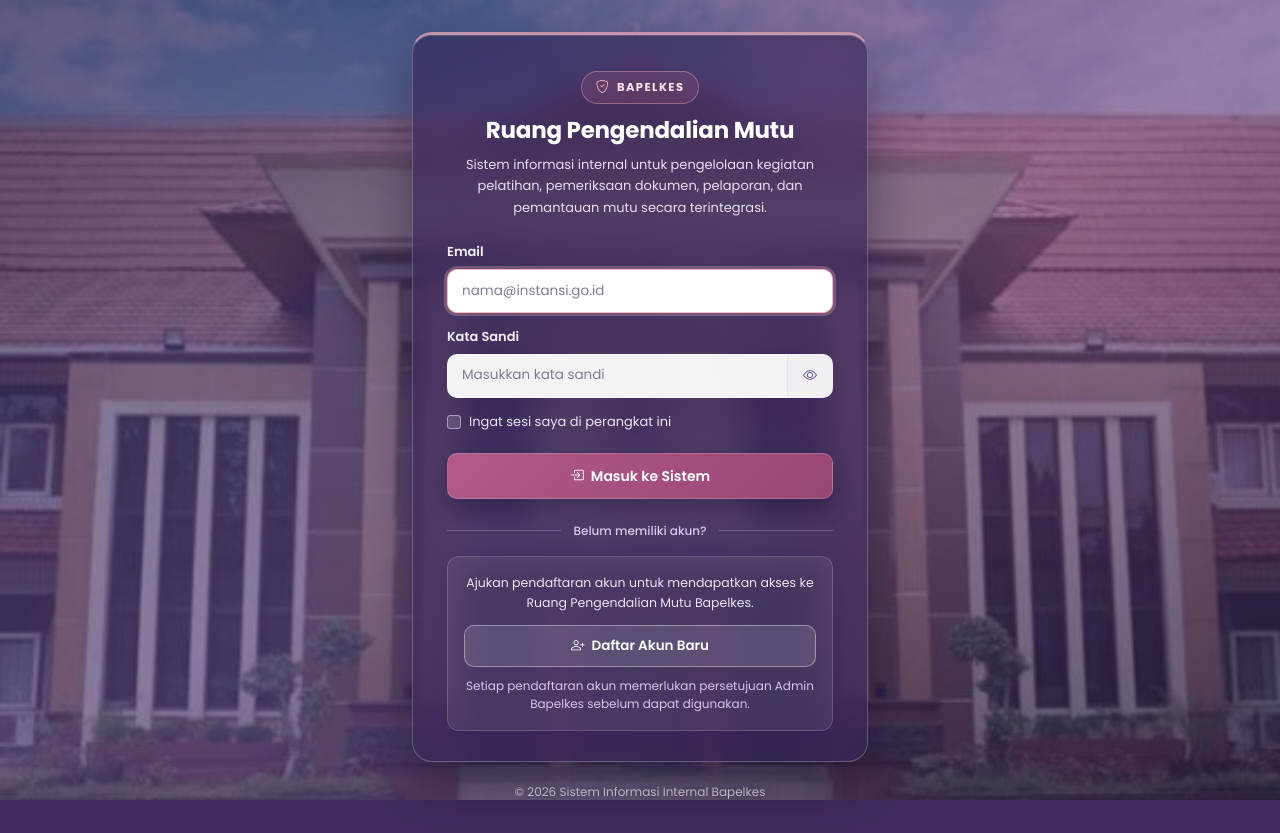
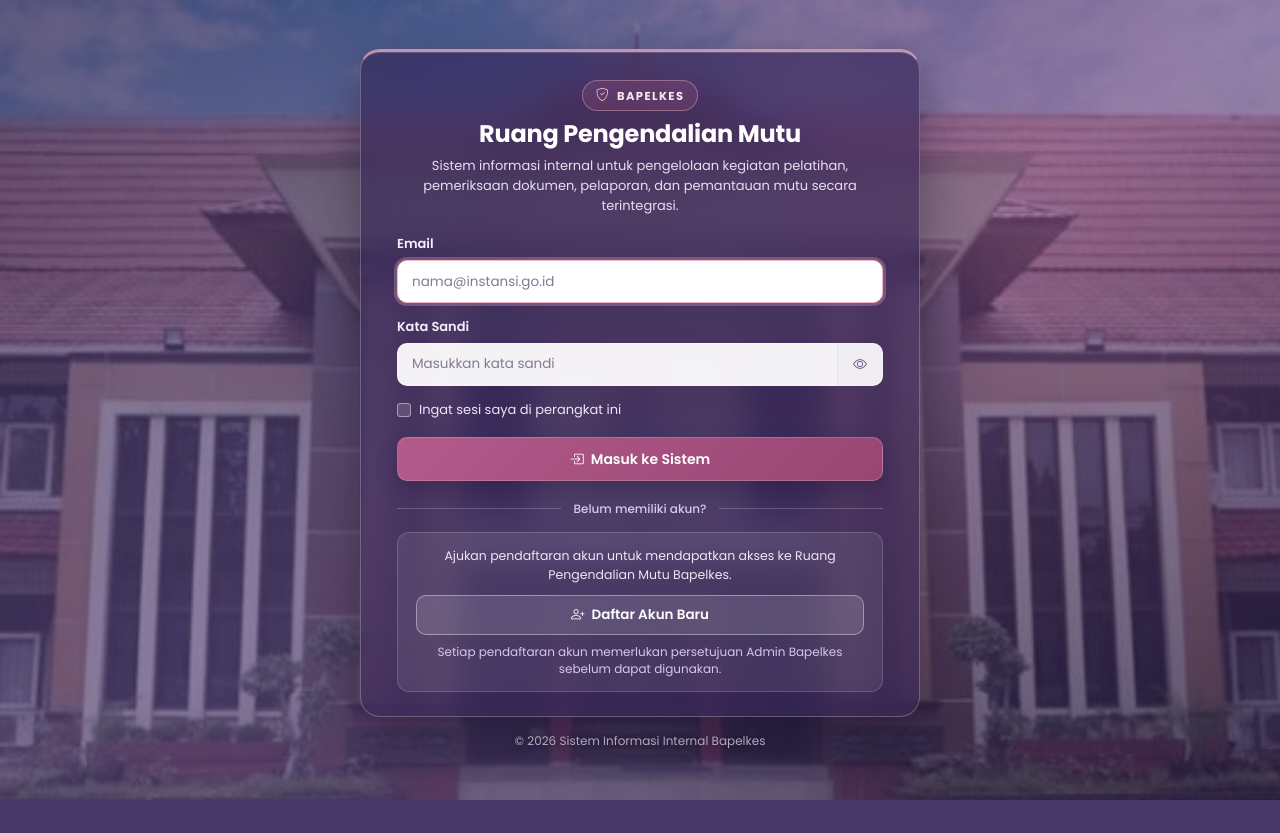
Before and after one commit to lidaaaa73/Ruang-Pengendali-Mutu, a Laravel app: page /login in a window 1280 px wide. After the commit the page ends 800 px from the top, so only its background shows below. Run offline with Laravel 12, Linux system fonts and the light colour scheme.

Commit message:
redesign login baruuuuuuu

```diff
--- a/resources/views/auth/login.blade.php
+++ b/resources/views/auth/login.blade.php
@@ -25,7 +25,7 @@
             flex-direction: column;
             align-items: center;
             justify-content: center;
-            padding: 32px 16px;
+            padding: 24px 16px;
         }
 
         .auth-screen::before {
@@ -58,8 +58,8 @@
 
         .auth-glass-card {
             width: 100%;
-            max-width: 456px;
-            padding: 36px 34px 30px;
+            max-width: 560px;
+            padding: 28px 36px 24px;
             border: 1px solid rgba(255, 255, 255, 0.24);
             border-top: 3px solid rgba(246, 183, 199, 0.72);
             border-radius: 20px;
@@ -78,7 +78,7 @@
 
         .auth-identity {
             text-align: center;
-            margin-bottom: 24px;
+            margin-bottom: 18px;
         }
 
         .auth-badge {
@@ -86,8 +86,8 @@
             align-items: center;
             justify-content: center;
             gap: 7px;
-            margin-bottom: 12px;
-            padding: 5px 14px;
+            margin-bottom: 8px;
+            padding: 4px 13px;
             border: 1px solid rgba(246, 183, 199, 0.38);
             border-radius: 999px;
             background: rgba(179, 90, 138, 0.22);
@@ -104,37 +104,42 @@
         }
 
         .auth-identity h1 {
-            margin: 0 0 8px;
+            margin: 0 0 6px;
             color: #FFFFFF;
-            font-size: 23px;
+            font-size: 24px;
             font-weight: 700;
             letter-spacing: -0.01em;
-            line-height: 1.3;
+            line-height: 1.28;
         }
 
         .auth-identity p {
             margin: 0 auto;
-            max-width: 360px;
+            max-width: 480px;
             color: #E7DFF3;
             font-size: 13px;
-            line-height: 1.65;
+            line-height: 1.55;
+        }
+
+        .auth-field {
+            margin-bottom: 14px;
         }
 
         .auth-glass-card .app-form-label {
             color: #F4EFFA;
             font-size: 13px;
             font-weight: 600;
-            margin-bottom: 6px;
+            margin-bottom: 5px;
         }
 
         .auth-glass-card .form-control {
-            min-height: 44px;
+            width: 100%;
+            min-height: 43px;
             border: 1px solid rgba(255, 255, 255, 0.28);
             border-radius: 10px;
             background: rgba(255, 255, 255, 0.94);
             color: var(--text-primary);
             font-size: 13.5px;
-            padding: 10px 14px;
+            padding: 9px 14px;
         }
 
         .auth-glass-card .form-control::placeholder {
@@ -147,7 +152,12 @@
             box-shadow: 0 0 0 3px rgba(246, 183, 199, 0.28);
         }
 
+        .auth-glass-card .input-group {
+            width: 100%;
+        }
+
         .auth-glass-card .input-group .form-control {
+            width: 1%;
             border-top-right-radius: 0;
             border-bottom-right-radius: 0;
         }
@@ -173,7 +183,7 @@
             display: flex;
             align-items: center;
             gap: 8px;
-            margin-bottom: 20px;
+            margin-bottom: 16px;
         }
 
         .auth-remember-check .form-check-input {
@@ -199,7 +209,7 @@
         }
 
         .auth-submit-btn {
-            min-height: 46px;
+            min-height: 44px;
             border: 1px solid rgba(255, 255, 255, 0.18);
             border-radius: 10px;
             background: linear-gradient(135deg, #B35A8A 0%, #984673 100%);
@@ -220,7 +230,7 @@
             display: flex;
             align-items: center;
             gap: 12px;
-            margin: 22px 0 16px;
+            margin: 18px 0 14px;
             color: #D8CCE9;
             font-size: 12px;
             font-weight: 500;
@@ -235,7 +245,7 @@
         }
 
         .auth-register-box {
-            padding: 16px;
+            padding: 14px 18px;
             border: 1px solid rgba(255, 255, 255, 0.16);
             border-radius: 12px;
             background: rgba(255, 255, 255, 0.08);
@@ -243,14 +253,14 @@
         }
 
         .auth-register-box p {
-            margin: 0 0 12px;
+            margin: 0 0 10px;
             color: #EDE6F7;
             font-size: 12.5px;
-            line-height: 1.6;
+            line-height: 1.5;
         }
 
         .auth-register-btn {
-            min-height: 42px;
+            min-height: 40px;
             border: 1px solid rgba(255, 255, 255, 0.38);
             border-radius: 10px;
             background: rgba(255, 255, 255, 0.12);
@@ -266,27 +276,34 @@
         }
 
         .auth-register-note {
-            margin-top: 10px;
+            margin-top: 8px;
             color: #D5C8E8;
             font-size: 12px;
-            line-height: 1.55;
+            line-height: 1.45;
         }
 
         .auth-copyright {
-            margin-top: 20px;
+            margin-top: 14px;
             color: rgba(242, 236, 249, 0.88);
             font-size: 12px;
             text-align: center;
             text-shadow: 0 1px 6px rgba(24, 14, 42, 0.45);
         }
 
+        @media (max-width: 767.98px) {
+            .auth-glass-card {
+                max-width: 500px;
+                padding: 26px 26px 22px;
+            }
+        }
+
         @media (max-width: 575.98px) {
             .auth-screen {
-                padding: 20px 14px;
+                padding: 18px 14px;
             }
 
             .auth-glass-card {
-                padding: 28px 20px 24px;
+                padding: 24px 18px 20px;
                 border-radius: 16px;
             }
 
@@ -329,7 +346,7 @@
             <form action="{{ route('login.process') }}" method="POST">
                 @csrf
 
-                <div class="mb-3">
+                <div class="auth-field">
                     <label for="email" class="app-form-label">Email</label>
                     <input
                         type="email"
@@ -344,7 +361,7 @@
                     >
                 </div>
 
-                <div class="mb-3">
+                <div class="auth-field">
                     <label for="password" class="app-form-label">Kata Sandi</label>
                     <div class="input-group">
                         <input
```
